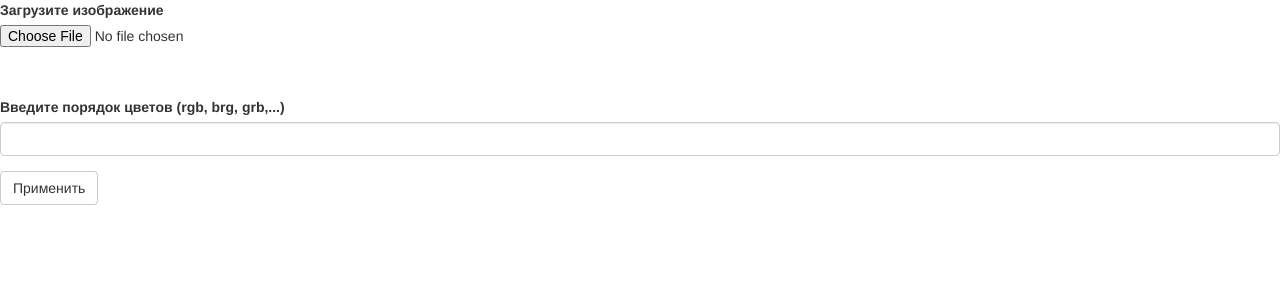
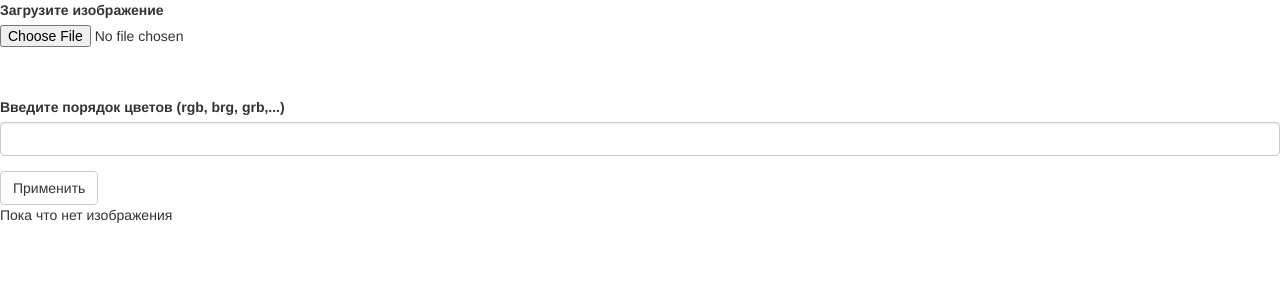
Before and after one commit to Evgeny42/Testing, a Flask app: template flaskapp/templates/main.html in a window 1280 px wide. Shown: the top 300 px of the page. Run offline with Flask 2, Linux system fonts and the light colour scheme; the template is opened without the code that fills it: values that come from a table or form of the project are taken from there, others are empty; some libraries are stand-ins or nearby versions.

Commit message:
Update main.html

```diff
--- a/flaskapp/templates/main.html
+++ b/flaskapp/templates/main.html
@@ -3,11 +3,14 @@
 {% block title %}Lab3{% endblock %}
 {% block content %}
 {{ wtf.quick_form(form, method='post',enctype="multipart/form-data", action="/") }}
+
 {% if image %}
  <h3>Ваше изображение: </h3>
  <p>{{image}}
  <p><img src="{{image}}" class="img-rounded" alt="My Image" width = 224 height=224 />
  <h3>График распределения цветов: </h3>
  <p><img src="{{graph}}" class="img-rounded" alt="My Graph" width = 280 height=224 />
+{% else %}
+ <p> Пока что нет изображения </p>
 {% endif %}
 {% endblock %}
```
